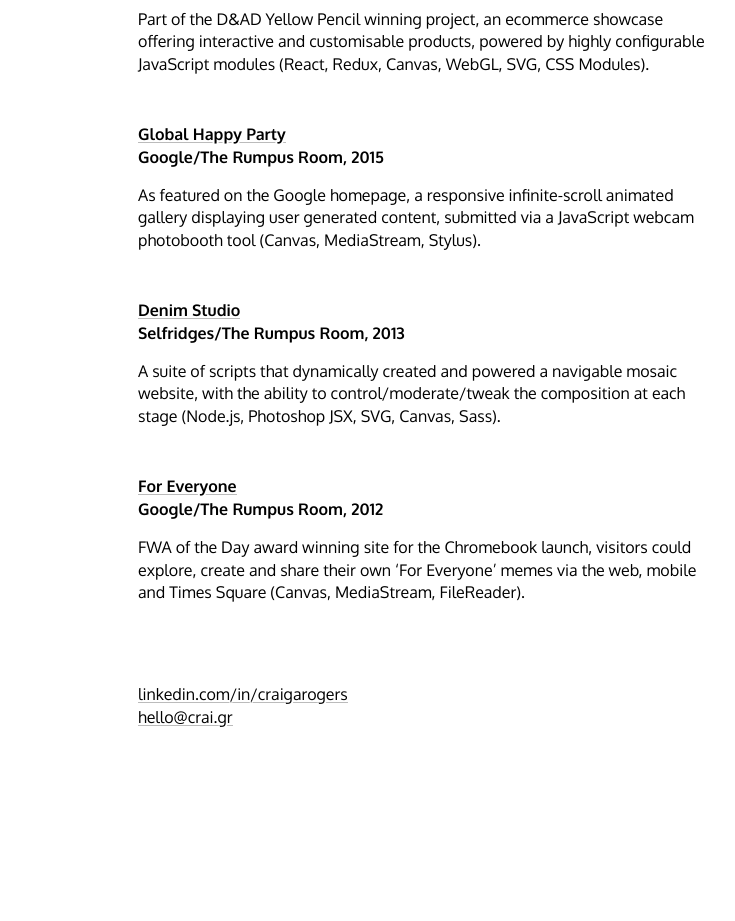
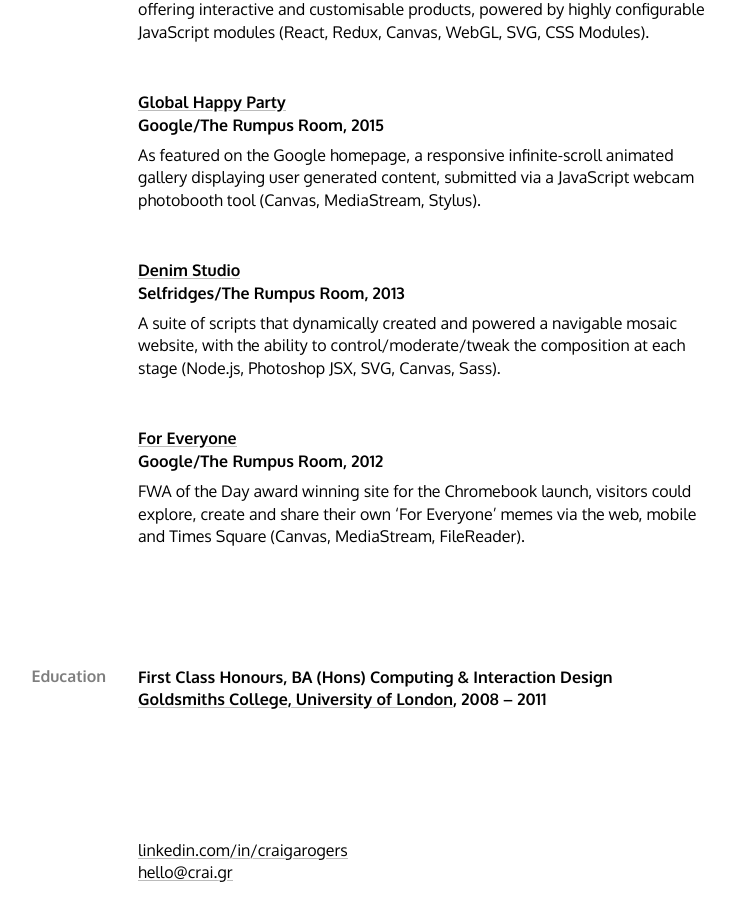
Before and after one commit to twentyrogersc/crai.gr, a Next.js app: page /cv in a window 1280 px wide. Shown: the part 1917-2838 px from the top of the page, without its empty margins (212-947 px from the left). Before the commit the page ends 2685 px from the top, so only its background shows below. Built offline with nearby package versions, Linux system fonts and the light colour scheme.

Commit message:
Updated print styling.

```diff
--- a/components/Card.js
+++ b/components/Card.js
@@ -5,7 +5,7 @@
 const Subtitle = Title.withComponent('p')
 
 const Description = styled.p`
-  margin: 1em 0 0;
+  margin: 0.5em 0 0;
 `
 
 export default styled(({ children, className, company, companyHref, date, title, titleHref }) => (
@@ -23,4 +23,8 @@
   &:last-child {
     margin-bottom: 0;
   }
+
+  @media print {
+    margin-bottom: 2em;
+  }
 `
--- a/components/Contact.js
+++ b/components/Contact.js
@@ -4,6 +4,7 @@
 
 const Root = Section.extend`
   align-items: flex-start;
+  ${({ nested }) => !nested && 'margin-top: 3em'};
 `
 
 const WebsiteLink = Link.extend`
--- a/components/Section.js
+++ b/components/Section.js
@@ -23,7 +23,7 @@
   flex-direction: column;
   justify-content: center;
   margin: 0 auto;
-  padding: 20px 0;
+  padding: 2em 0;
   width: 100%;
 
   @media screen {
@@ -31,4 +31,8 @@
     min-width: 300px;
     padding: ${({ nested }) => (nested ? '40px 0' : '40px 20px')};
   }
+
+  @media print {
+    page-break-inside: avoid;
+  }
 `
--- a/pages/cv.js
+++ b/pages/cv.js
@@ -1,4 +1,5 @@
 import Contact from '../components/Contact'
+import Education from '../components/Education'
 import Experience from '../components/Experience'
 import Intro from '../components/Intro'
 import Projects from '../components/Projects'
@@ -11,6 +12,7 @@
     <Skills />
     <Experience />
     <Projects />
+    <Education />
     <Contact />
   </main>
 )
```
